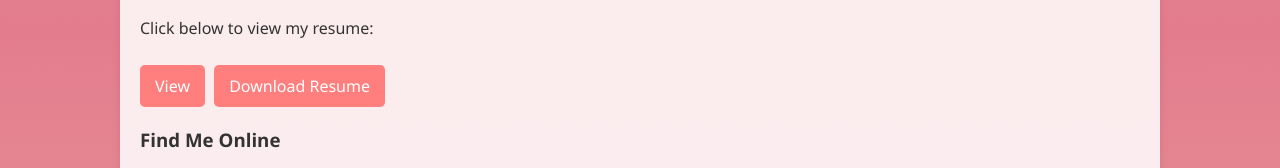
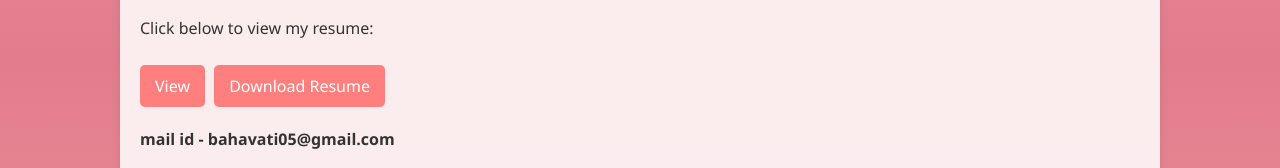
Before and after one commit to bagi2805/Internship-my-portfolio-, a plain HTML site: page index.html in a window 1280 px wide. Shown: the part 2931-3099 px from the top of the page. Drawn offline with Linux system fonts and the light colour scheme.

Commit message:
Update index.html

```diff
--- a/index.html
+++ b/index.html
@@ -98,6 +98,7 @@
     <p>Click below to view my resume:</p>
    <a href="resume.pdf" target="_blank" class="btn">View</a>
 <a href="resume.pdf" download class="btn">Download Resume</a>
+    <h4>mail id - bahavati05@gmail.com</h4>
 
 
 
```
